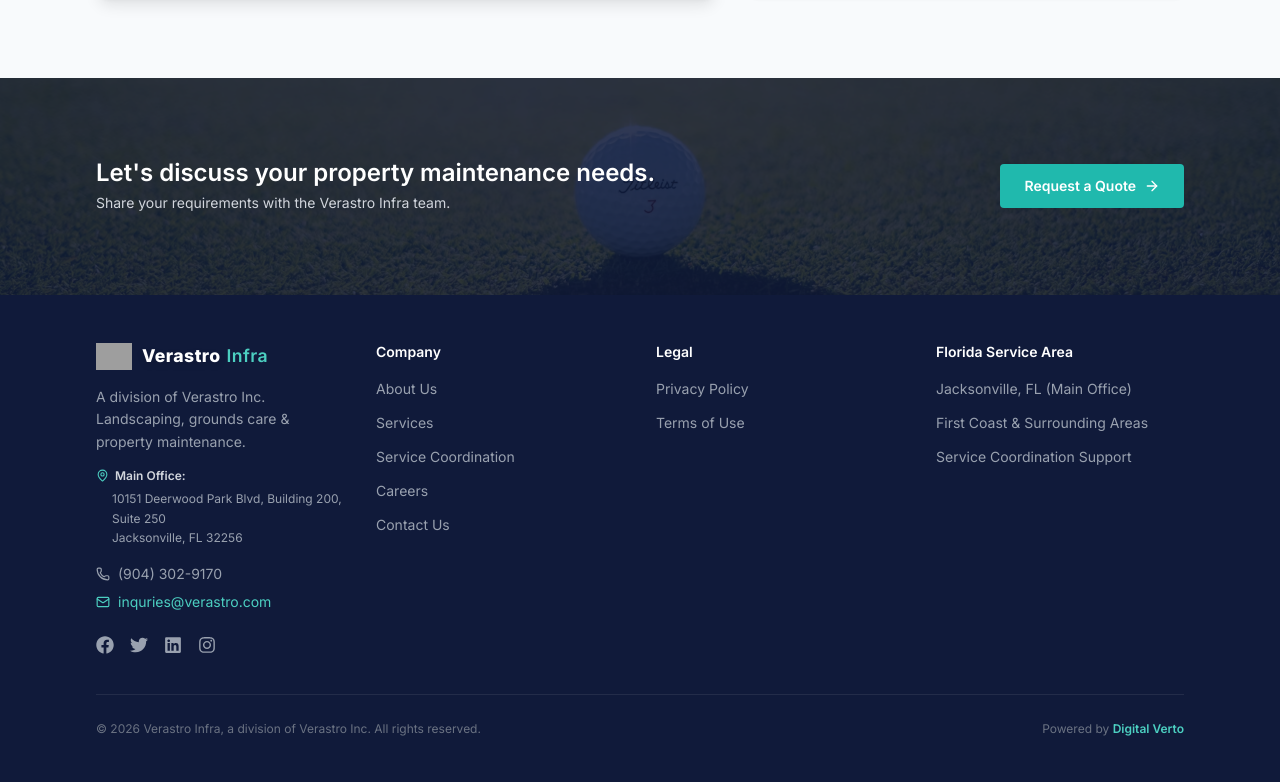
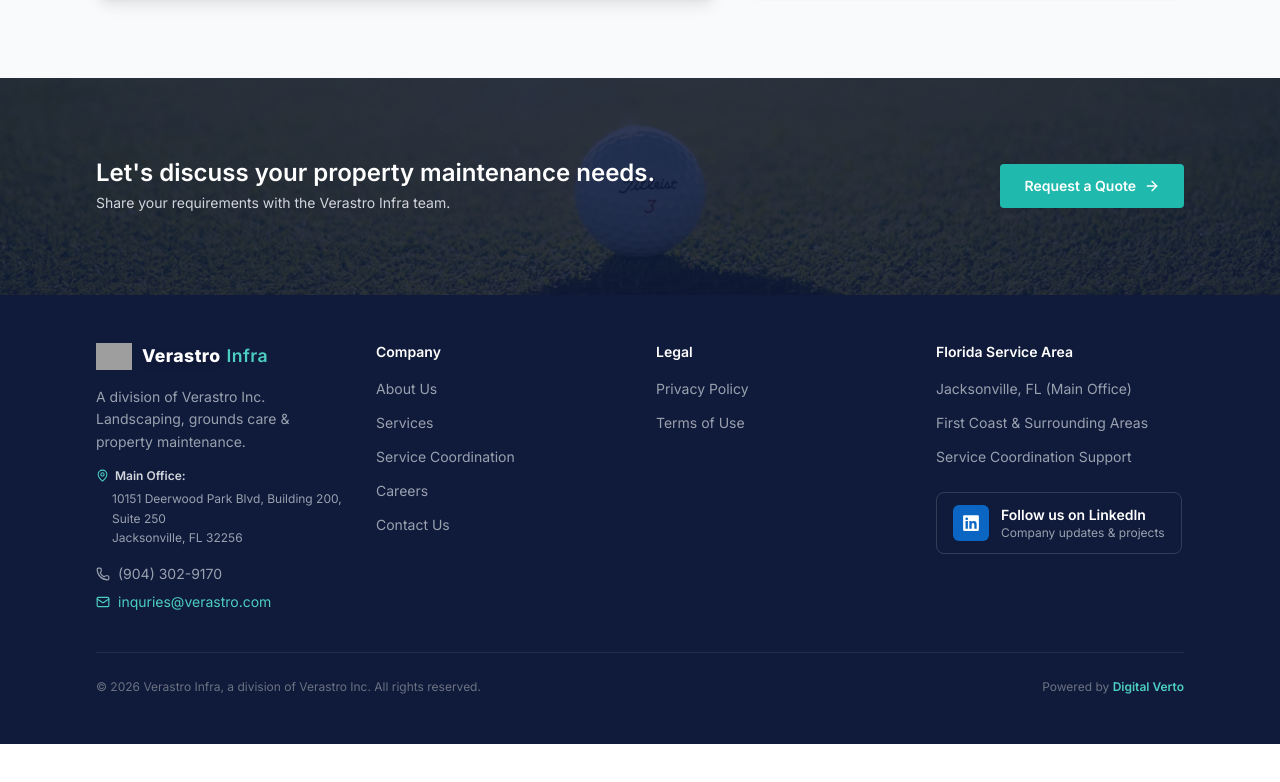
Before and after one commit to harshith561/verastroProject, a Next.js app in the folder frontend/: page / in a window 1280 px wide. Shown: the part 4770-5552 px from the top of the page. After the commit the page ends 5514 px from the top, so only its background shows below. Built offline with nearby package versions, Linux system fonts and the light colour scheme; no server answers; grey boxes are pictures that could not be loaded.

Commit message:
fix the social medial

```diff
--- a/frontend/components/Footer.jsx
+++ b/frontend/components/Footer.jsx
@@ -1,8 +1,10 @@
 import Link from 'next/link';
 import Image from 'next/image';
 import { Phone, Mail, MapPin } from 'lucide-react';
-import { FaFacebook, FaTwitter, FaLinkedin, FaInstagram } from 'react-icons/fa';
+import { FaLinkedin } from 'react-icons/fa';
 import { footerLinks } from '@/data/navigation';
+
+const linkedinUrl = 'https://www.linkedin.com/company/verastroinfra/';
 
 export default function Footer() {
   const year = new Date().getFullYear();
@@ -70,22 +72,6 @@ export default function Footer() {
                 inquries@verastro.com
               </a>
             </div>
-
-            {/* Social media links */}
-            <div className="flex items-center gap-4 mt-6">
-              <a href="#" className="text-gray-400 hover:text-white transition-colors" aria-label="Facebook">
-                <FaFacebook size={18} />
-              </a>
-              <a href="#" className="text-gray-400 hover:text-white transition-colors" aria-label="Twitter">
-                <FaTwitter size={18} />
-              </a>
-              <a href="https://www.linkedin.com/company/verastrousa" className="text-gray-400 hover:text-white transition-colors" aria-label="LinkedIn">
-                <FaLinkedin size={18} />
-              </a>
-              <a href="#" className="text-gray-400 hover:text-white transition-colors" aria-label="Instagram">
-                <FaInstagram size={18} />
-              </a>
-            </div>
           </div>
 
           {/* Company links */}
@@ -137,6 +123,29 @@ export default function Footer() {
                 </li>
               ))}
             </ul>
+
+            {/* LinkedIn box */}
+            <a
+              href={linkedinUrl}
+              target="_blank"
+              rel="noopener noreferrer"
+              aria-label="Follow Verastro Infra on LinkedIn"
+              className="group mt-6 inline-flex w-fit items-center gap-3 rounded-lg border px-4 py-3 transition-colors hover:bg-white/5"
+              style={{ borderColor: 'rgba(255,255,255,0.15)' }}
+            >
+              <span
+                className="flex h-9 w-9 shrink-0 items-center justify-center rounded-md text-white"
+                style={{ backgroundColor: '#0A66C2' }}
+              >
+                <FaLinkedin size={18} />
+              </span>
+              <span className="leading-tight">
+                <span className="block text-sm font-semibold text-white">Follow us on LinkedIn</span>
+                <span className="block text-xs text-gray-400 group-hover:text-gray-300 transition-colors">
+                  Company updates &amp; projects
+                </span>
+              </span>
+            </a>
           </div>
         </div>
 
```
